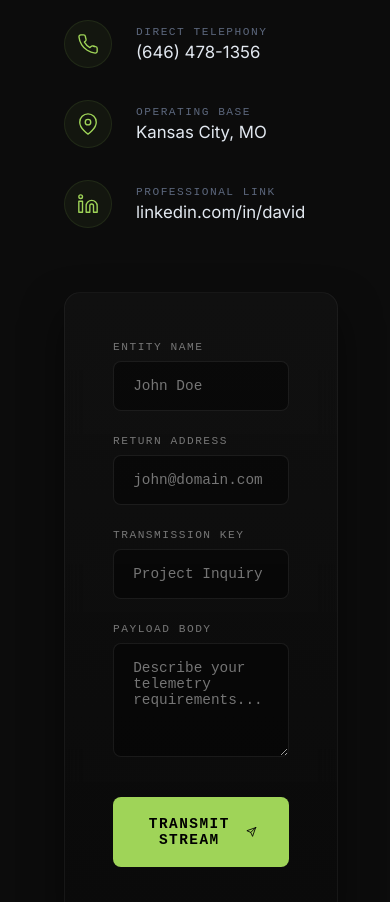
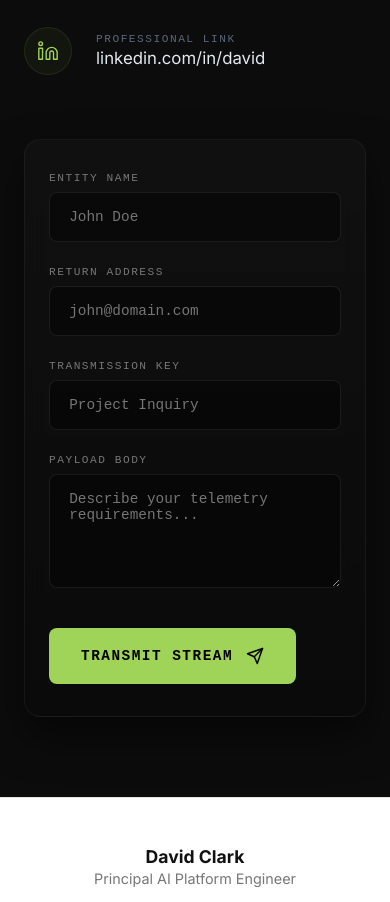
Before and after one commit to owennoah/david, a React (Vite) app: page / in a window 390 px wide. Shown: the part 8800-9702 px from the top of the page. Built offline with nearby package versions, Linux system fonts and the light colour scheme.

Commit message:
style: fixed mobile padding for contact form layout

```diff
--- a/src/index.css
+++ b/src/index.css
@@ -1272,6 +1272,17 @@ a.pro-value:hover {
     gap: 4rem;
   }
 }
+@media (max-width: 768px) {
+  .premium-contact-container {
+    padding: 0 1.5rem;
+  }
+  .pro-contact-form {
+    padding: 2rem 1.5rem;
+  }
+  .premium-contact-wrapper {
+    padding: 5rem 0;
+  }
+}
 @media (max-width: 600px) {
   .pro-input-row { grid-template-columns: 1fr; }
   .premium-title { font-size: 2.5rem; }
```
